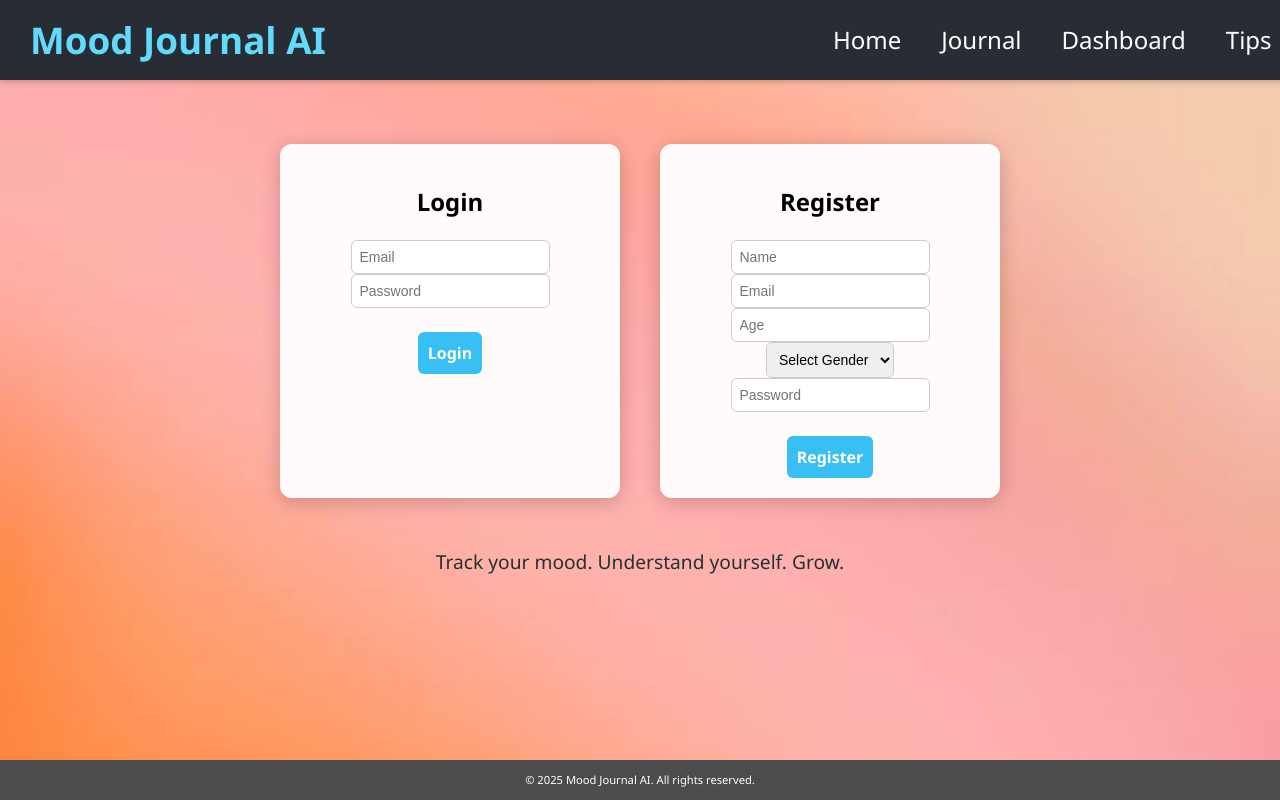
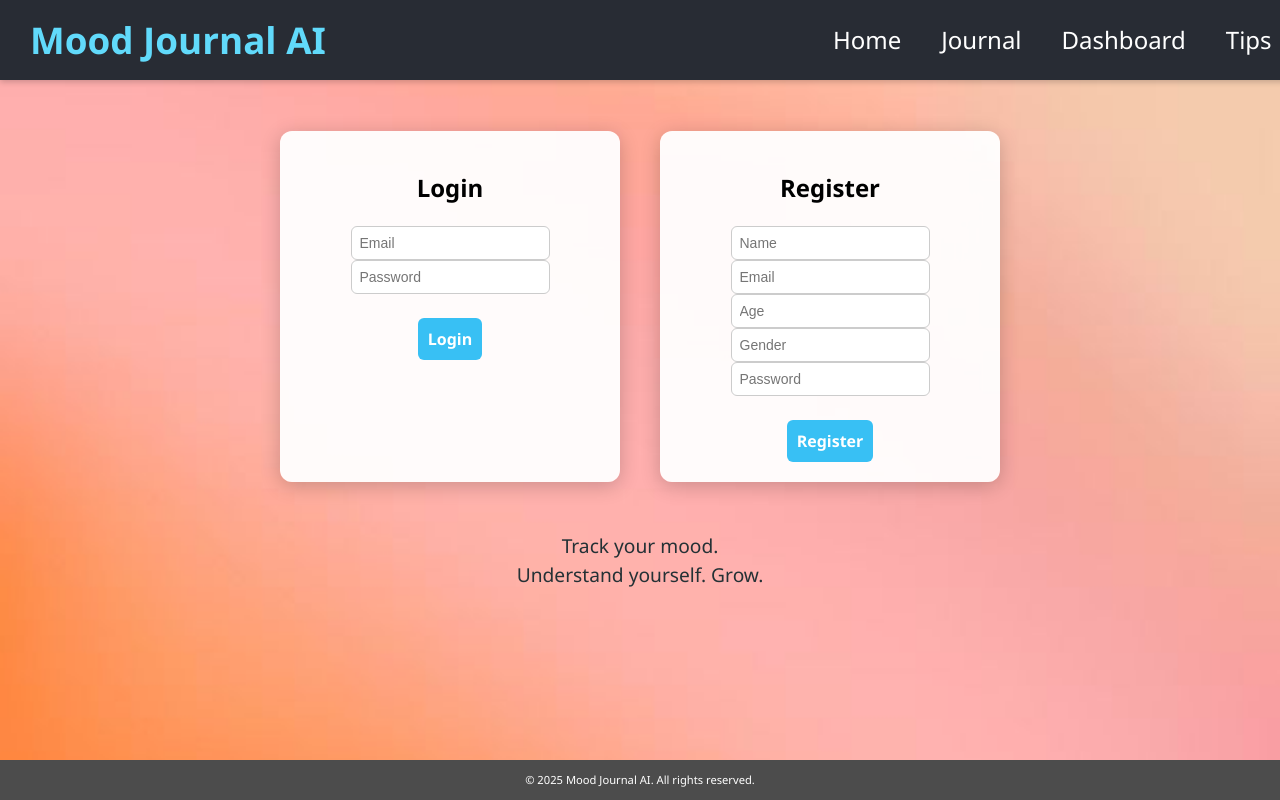
Before and after one commit to Unnati126/Capstone_Project, a React (Vite) app in the folder mood_journal_ai/frontend/: page / in a window 1280 px wide. Built offline with nearby package versions, Linux system fonts and the light colour scheme.

Commit message:
home page changed

```diff
--- a/mood_journal_ai/frontend/src/pages/Home.jsx
+++ b/mood_journal_ai/frontend/src/pages/Home.jsx
@@ -20,7 +20,7 @@ export default function Home() {
         </div>
 
         <div className="home-subtext">
-            Track your mood. Understand yourself. Grow.
+            Track your mood. <br /> Understand yourself. Grow.
         </div>
     </div>
     </div>
--- a/mood_journal_ai/frontend/src/pages/Register.jsx
+++ b/mood_journal_ai/frontend/src/pages/Register.jsx
@@ -59,16 +59,14 @@ export default function Register() {
           onChange={handleChange}
           required
         />
-        <select
+        <input
           name="gender"
+          placeholder="Gender"
           value={form.gender}
           onChange={handleChange}
-        required>
-          <option value="">Select Gender</option>
-          <option value="female">Female</option>
-          <option value="male">Male</option>
-          <option value="other">Other</option>
-        </select>
+          required
+        />
+
         <input
           name="password"
           type="password"
@@ -83,3 +81,14 @@ export default function Register() {
       </form>
   );
 }
+
+/*<select
+          name="gender"
+          value={form.gender}
+          onChange={handleChange}
+        required>
+          <option value="">Select Gender</option>
+          <option value="female">Female</option>
+          <option value="male">Male</option>
+          <option value="other">Other</option>
+        </select>*/
```
